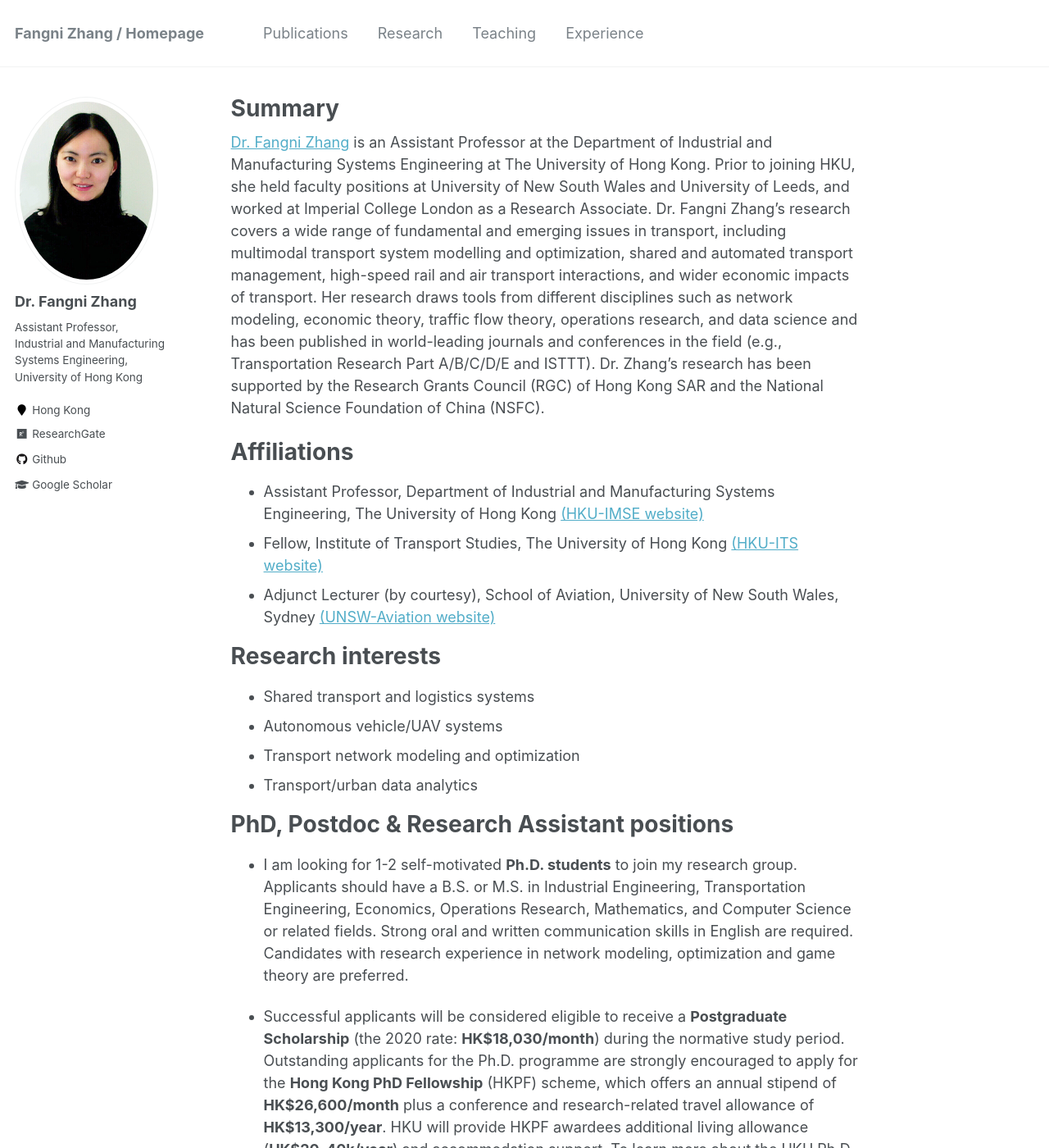
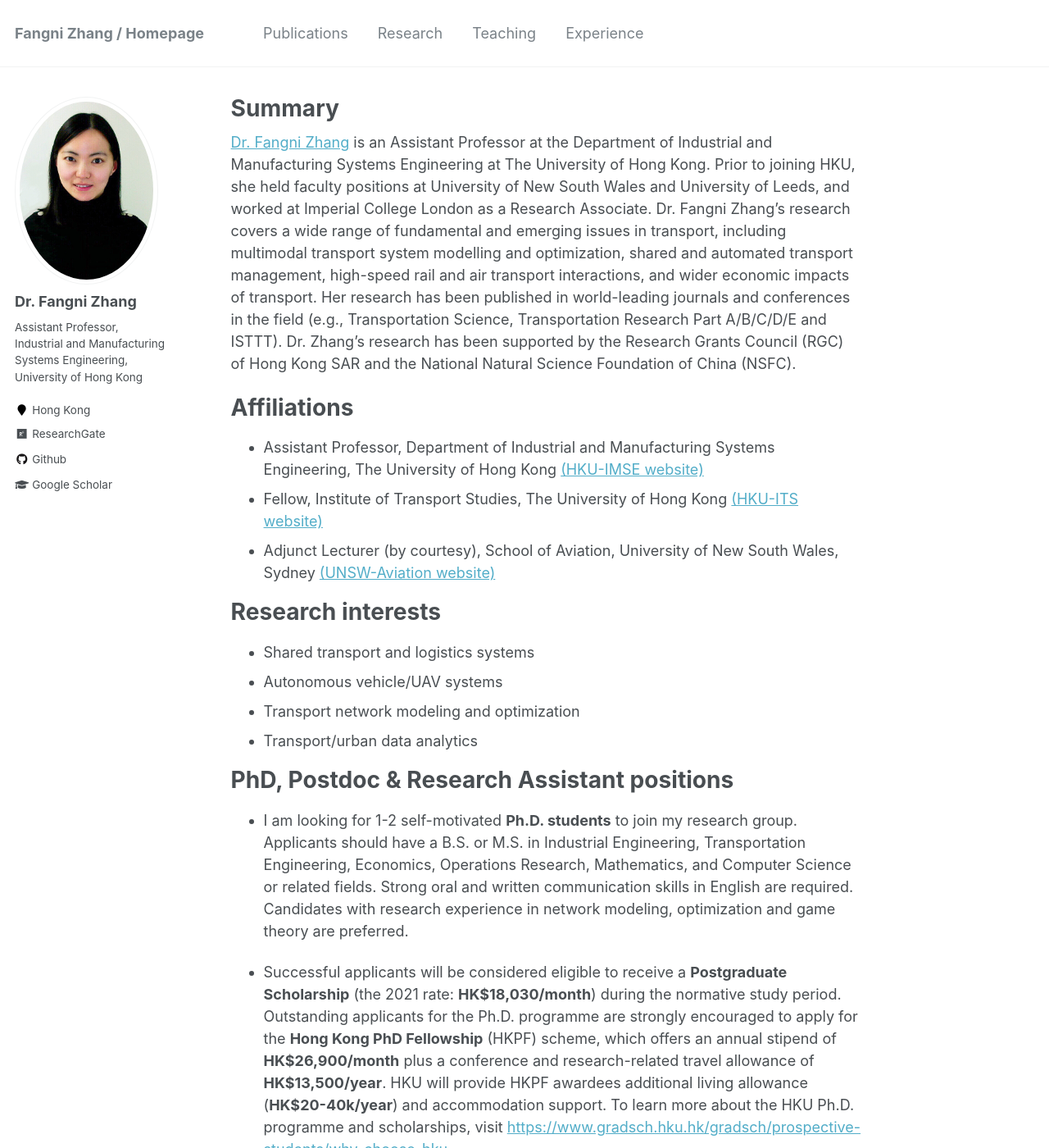
Before and after one commit to fangnizhang/fangnizhang.github.io, a Jekyll site: the page built from _pages/about.md, in a window 1280 px wide and 1400 px high. Shown: the whole window at 82% size. Built offline with Jekyll 4.4.1, drawn with Linux system fonts in a browser that asks for light colours; some of the changed text lies outside the part shown.

Commit message:
Update about.md

```diff
--- a/_pages/about.md
+++ b/_pages/about.md
@@ -8,7 +8,7 @@ redirect_from:
   - /about.html
 ---
 
-[Dr. Fangni Zhang](https://www.imse.hku.hk/people/f-n-zhang) is an Assistant Professor at the Department of Industrial and Manufacturing Systems Engineering at The University of Hong Kong. Prior to joining HKU, she held faculty positions at University of New South Wales and University of Leeds, and worked at Imperial College London as a Research Associate. Dr. Fangni Zhang’s research covers a wide range of fundamental and emerging issues in transport, including multimodal transport system modelling and optimization, shared and automated transport management, high-speed rail and air transport interactions, and wider economic impacts of transport. Her research draws tools from different disciplines such as network modeling, economic theory, traffic flow theory, operations research, and data science and has been published in world-leading journals and conferences in the field (e.g., Transportation Research Part A/B/C/D/E and ISTTT). Dr. Zhang's research has been supported by the Research Grants Council (RGC) of Hong Kong SAR and the National Natural Science Foundation of China (NSFC).
+[Dr. Fangni Zhang](https://www.imse.hku.hk/people/f-n-zhang) is an Assistant Professor at the Department of Industrial and Manufacturing Systems Engineering at The University of Hong Kong. Prior to joining HKU, she held faculty positions at University of New South Wales and University of Leeds, and worked at Imperial College London as a Research Associate. Dr. Fangni Zhang’s research covers a wide range of fundamental and emerging issues in transport, including multimodal transport system modelling and optimization, shared and automated transport management, high-speed rail and air transport interactions, and wider economic impacts of transport. Her research has been published in world-leading journals and conferences in the field (e.g., Transportation Science, Transportation Research Part A/B/C/D/E and ISTTT). Dr. Zhang's research has been supported by the Research Grants Council (RGC) of Hong Kong SAR and the National Natural Science Foundation of China (NSFC).
 
 Affiliations
 ======
@@ -27,7 +27,7 @@ PhD, Postdoc & Research Assistant positions
 ======
 - I am looking for 1-2 self-motivated **Ph.D. students** to join my research group. Applicants should have a B.S. or M.S. in Industrial Engineering, Transportation Engineering, Economics, Operations Research, Mathematics, and Computer Science or related fields. Strong oral and written communication skills in English are required. Candidates with research experience in network modeling, optimization and game theory are preferred.
 
-- Successful applicants will be considered eligible to receive a **Postgraduate Scholarship** (the 2020 rate: **HK\$18,030/month**) during the normative study period. Outstanding applicants for the Ph.D. programme are strongly encouraged to apply for the **Hong Kong PhD Fellowship** (HKPF) scheme, which offers an annual stipend of **HK\$26,600/month** plus a conference and research-related travel allowance of **HK\$13,300/year**. HKU will provide HKPF awardees additional living allowance (**HK\$20-40k/year**) and accommodation support. To learn more about the HKU Ph.D. programme and scholarships, visit [https://www.gradsch.hku.hk/gradsch/prospective-students/why-choose-hku](https://www.gradsch.hku.hk/gradsch/prospective-students/why-choose-hku)
+- Successful applicants will be considered eligible to receive a **Postgraduate Scholarship** (the 2021 rate: **HK\$18,030/month**) during the normative study period. Outstanding applicants for the Ph.D. programme are strongly encouraged to apply for the **Hong Kong PhD Fellowship** (HKPF) scheme, which offers an annual stipend of **HK\$26,900/month** plus a conference and research-related travel allowance of **HK\$13,500/year**. HKU will provide HKPF awardees additional living allowance (**HK\$20-40k/year**) and accommodation support. To learn more about the HKU Ph.D. programme and scholarships, visit [https://www.gradsch.hku.hk/gradsch/prospective-students/why-choose-hku](https://www.gradsch.hku.hk/gradsch/prospective-students/why-choose-hku)
 
 - **Postdoc, Research Assistant, and visiting research positions** are also available. If your research background fits my research interests, please send me your CV including your education qualifications and list of publications.
 
```
Also changed, not shown: other parts of _pages/about.md (+1 -0 lines).
